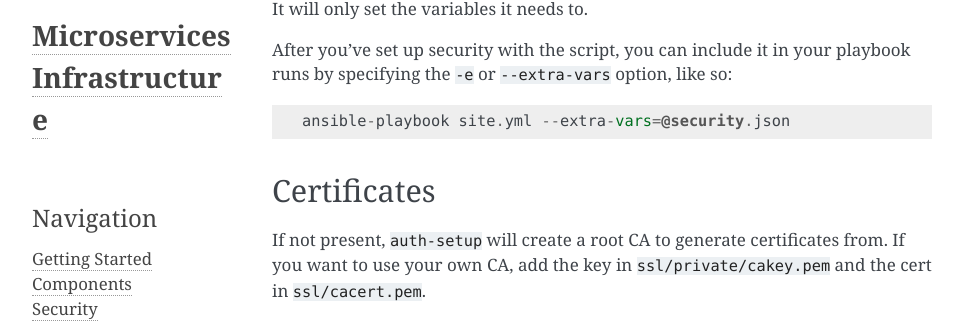
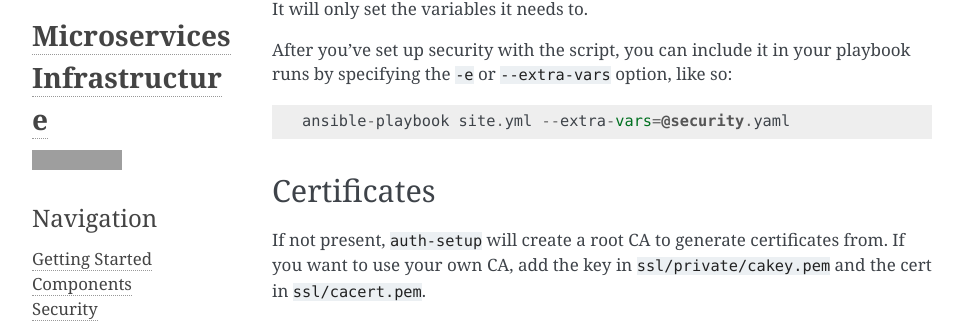
Before and after one commit to mantl/mantl, a Sphinx documentation site: the page built from docs/security/auth_setup.rst, in a window 1280 px wide, cut to the strip 179-502 px from the top of the page. Shown: the whole strip, without its empty margins (148-1111 px from the left). Built offline with Sphinx 7.4.7, drawn with Linux system fonts in a browser that asks for light colours; grey boxes are pictures that could not be loaded.

Commit message:
various: s/security.json/security.yaml/g

```diff
--- a/docs/security/auth_setup.rst
+++ b/docs/security/auth_setup.rst
@@ -9,7 +9,7 @@ again, as many times as you want. It will only set the variables it needs to.
 After you've set up security with the script, you can include it in your
 playbook runs by specifying the ``-e`` or ``--extra-vars`` option, like so::
 
-    ansible-playbook site.yml --extra-vars=@security.json
+    ansible-playbook site.yml --extra-vars=@security.yaml
 
 Certificates
 ------------
--- a/site.yml
+++ b/site.yml
@@ -9,7 +9,7 @@
         msg: |
           Security is not enabled. Please run `auth-setup` in the root directory
           and re-run this playbook with the `--extra-vars`/`-e` option pointing
-          to your `security.json` (like `-e @security.json`)
+          to your `security.yaml` (like `-e @security.yaml`)
 
 - include: provision-openstack.yml
 
```
Also changed, not shown: README.md (+1 -1 lines), examples/hello-world/README.md, 2 other files.
